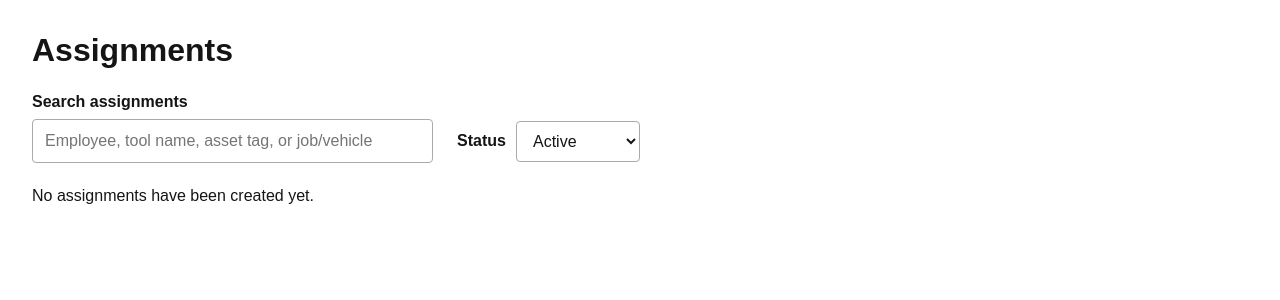
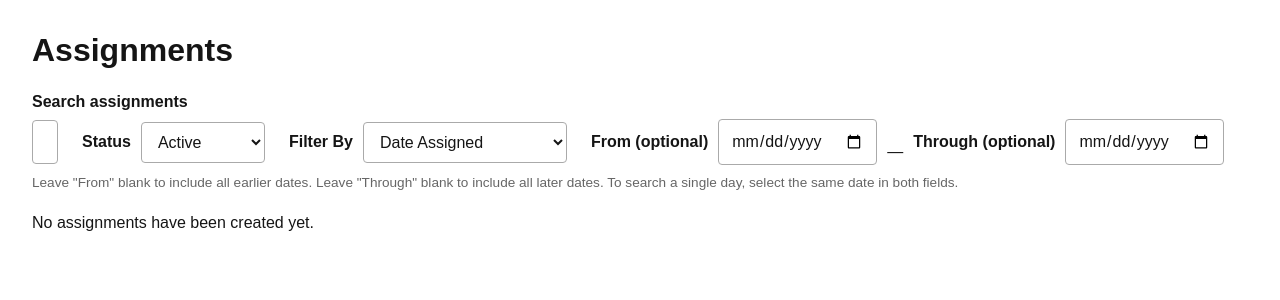
Before and after one commit to ryan4336/ToolTrack-WebApp, a Flask app: template templates/assignments.html in a window 1280 px wide. Shown: the part 90-390 px from the top of the page. Run offline with Flask 3, Linux system fonts and the light colour scheme; the template is opened without the code that fills it, so the values that code supplies are empty; parts of the project's set-up code (start-up, migrations or seed data) failed here and were passed over.

Commit message:
completed tasks 17, 19, and 33

```diff
--- a/app.py
+++ b/app.py
@@ -7,6 +7,7 @@ from flask_sqlalchemy import SQLAlchemy
 from sqlalchemy import URL, text
 from sqlalchemy.exc import IntegrityError, OperationalError
 from datetime import datetime, date, timezone
+from zoneinfo import ZoneInfo
 from functools import wraps
 
 # Load the database settings from .env
@@ -264,6 +265,15 @@ def current_admin():
     db.select(Employee).where(Employee.email == email, Employee.admin.is_(True))
 ).scalar_one_or_none()
 
+# Convert UTC database timestamps to Central Time for Jinja templates
+@app.template_filter('to_central')
+def format_central_time(dt):
+    if dt is None:
+        return None
+    # Add UTC timezone to the naive database time, then convert to Chicago time
+    aware_utc = dt.replace(tzinfo=timezone.utc)
+    return aware_utc.astimezone(ZoneInfo("America/Chicago"))
+
 # ------------------------------------
 # ---------------ROUTES---------------
 # ------------------------------------
@@ -398,7 +408,7 @@ def dashboard():
 @app.route("/employees")
 @login_required
 def employees():
-# Make sure the user is logged in
+    # Make sure the user is logged in
     if "user_email" not in session:
         flash("Please log in to access the dashboard.", "error")
         return redirect(url_for("login"))
@@ -417,7 +427,21 @@ def employees():
         db.select(Employee).order_by(Employee.name)
     ).scalars().all()
 
-    return render_template("employees.html", employees=employee_list)
+    # Calculate active assignment counts and total tool value per employee
+    employee_totals = {emp.employee_id: {"count": 0, "value": 0.00} for emp in employee_list}
+
+    active_assignments = db.session.execute(
+        db.select(Assignment.employee_id, Tool.price)
+        .join(Tool, Assignment.asset_id == Tool.asset_id)
+        .where(Assignment.active.is_(True))
+    ).all()
+
+    for emp_id, price in active_assignments:
+        if emp_id in employee_totals:
+            employee_totals[emp_id]["count"] += 1
+            employee_totals[emp_id]["value"] += float(price)
+
+    return render_template("employees.html", employees=employee_list, totals=employee_totals)
 
 @app.route("/employees/add", methods=["GET", "POST"])
 @login_required
--- a/static/assignments.js
+++ b/static/assignments.js
@@ -1,16 +1,28 @@
-// Find the search field, status filter, assignment rows, and message
+// Find the search field, status filter, date filters, assignment rows, and messages
 const searchInput = document.getElementById("assignment-search");
 const statusFilter = document.getElementById("assignment-status");
+const dateTypeFilter = document.getElementById("date-type");
+const dateFromInput = document.getElementById("date-from");
+const dateThroughInput = document.getElementById("date-through");
+const dateError = document.getElementById("date-error");
 const assignmentRows = document.querySelectorAll(".list-row");
 const noResults = document.getElementById("no-assignment-results");
 
 let searchTimer;
 
-// Apply the search and status filter together
+// Apply the search, status, and date filters together
 function filterAssignments() {
     const search = searchInput.value.trim().toLowerCase();
     const status = statusFilter.value;
+    const dateType = dateTypeFilter.value;
+    const dateFrom = dateFromInput.value;
+    const dateThrough = dateThroughInput.value;
+
     let visibleCount = 0;
+
+    // Display an error message if From is after Through
+    const hasDateError = dateFrom && dateThrough && dateFrom > dateThrough;
+    dateError.hidden = !hasDateError;
 
     assignmentRows.forEach(function (row) {
         // Check whether the employee or tool information contains the search
@@ -18,11 +30,24 @@ function filterAssignments() {
         const matchesSearch = assignmentText.includes(search);
 
         // All accepts either status, otherwise match the selected status
-        const matchesStatus =
-            status === "all" || row.dataset.active === status;
+        const matchesStatus = status === "all" || row.dataset.active === status;
 
-        // Display only rows that pass both checks
-        const matches = matchesSearch && matchesStatus;
+        // Date filtering logic
+        let matchesDate = true;
+        if (!hasDateError && (dateFrom || dateThrough)) {
+            const rowDate = row.getAttribute(`data-${dateType}`);
+
+            // Exclude assignments without the selected date when a range is applied
+            if (!rowDate) {
+                matchesDate = false;
+            } else {
+                if (dateFrom && rowDate < dateFrom) matchesDate = false;
+                if (dateThrough && rowDate > dateThrough) matchesDate = false;
+            }
+        }
+
+        // Display only rows that pass all valid checks; hide all if there's a date error
+        const matches = matchesSearch && matchesStatus && matchesDate && !hasDateError;
         row.hidden = !matches;
 
         if (matches) {
@@ -30,9 +55,10 @@ function filterAssignments() {
         }
     });
 
-    // This message exists only when assignments were loaded
+    // Display the existing no-results message when no assignments match
     if (noResults) {
-        noResults.hidden = visibleCount !== 0;
+        // Hide standard empty message if the error message is already taking precedence
+        noResults.hidden = visibleCount !== 0 || hasDateError;
     }
 }
 
@@ -42,11 +68,11 @@ searchInput.addEventListener("input", function () {
     searchTimer = setTimeout(filterAssignments, 300);
 });
 
-// Apply status changes
-statusFilter.addEventListener("change", function () {
-    clearTimeout(searchTimer);
-    filterAssignments();
-});
+// Apply filter changes instantly for dropdowns and date inputs
+statusFilter.addEventListener("change", filterAssignments);
+dateTypeFilter.addEventListener("change", filterAssignments);
+dateFromInput.addEventListener("change", filterAssignments);
+dateThroughInput.addEventListener("change", filterAssignments);
 
 // Apply the default Active filter when the page opens
 filterAssignments();
--- a/templates/assignments.html
+++ b/templates/assignments.html
@@ -7,6 +7,7 @@
     <h1>Assignments</h1>
 </div>
 
+<!-- Search and filter the assignments -->
 <!-- Search and filter the assignments -->
 <div class="search-form">
     <label for="assignment-search">Search assignments</label>
@@ -24,7 +25,33 @@
                 <option value="all">All</option>
             </select>
         </div>
+
+        <div class="dropdown-filter">
+            <label for="date-type">Filter By</label>
+            <select id="date-type">
+                <option value="date-assigned">Date Assigned</option>
+                <option value="expected-return">Expected Return Date</option>
+                <option value="actual-return">Date Returned</option>
+            </select>
+        </div>
+
+        <div style="display: flex; gap: 10px; align-items: center;">
+            <div class="dropdown-filter">
+                <label for="date-from">From (optional)</label>
+                <input type="date" id="date-from">
+            </div>
+            <span style="padding-top: 20px;">—</span>
+            <div class="dropdown-filter">
+                <label for="date-through">Through (optional)</label>
+                <input type="date" id="date-through">
+            </div>
+        </div>
     </div>
+
+    <p style="font-size: 0.85rem; color: #666; margin-top: 10px;">
+        Leave "From" blank to include all earlier dates. Leave "Through" blank to include all later dates. To search a single day, select the same date in both fields.
+    </p>
+    <p id="date-error" class="form-error" hidden>From date cannot be after Through date.</p>
 </div>
 
 {% if assignments %}
@@ -49,7 +76,10 @@
             {% for assignment, tool, employee in assignments %}
             <tr class="list-row"
                 data-search="{{ assignment.assignment_id }} {{ employee.name }} {{ employee.email }} {{ tool.tool_name }} {{ tool.asset_tag }} {{ tool.brand or '' }} {{ tool.model or '' }} {{ assignment.job_vehicle_number or '' }}"
-                data-active="{{ 'active' if assignment.active else 'inactive' }}">
+                data-active="{{ 'active' if assignment.active else 'inactive' }}"
+                data-date-assigned="{{ (assignment.date_assigned|to_central).strftime('%Y-%m-%d') }}"
+                data-expected-return="{{ assignment.expected_return_date.strftime('%Y-%m-%d') if assignment.expected_return_date else '' }}"
+                data-actual-return="{{ (assignment.actual_return_date|to_central).strftime('%Y-%m-%d') if assignment.actual_return_date else '' }}">
 
                 <td>{{ employee.name }}</td>
                 <td>{{ tool.tool_name }}</td>
@@ -57,7 +87,7 @@
                 <td>{{ assignment.job_vehicle_number or "—" }}</td>
 
                 <td>
-                    {{ assignment.date_assigned.strftime('%m/%d/%Y') }}
+                    {{ (assignment.date_assigned|to_central).strftime('%m/%d/%Y') }}
                 </td>
 
                 <td>
@@ -66,7 +96,7 @@
                 </td>
 
                 <td>
-                    {{ assignment.actual_return_date.strftime('%m/%d/%Y')
+                    {{ (assignment.actual_return_date|to_central).strftime('%m/%d/%Y')
                        if assignment.actual_return_date else "—" }}
                 </td>
 
```
Also changed, not shown: templates/assignment_details.html (+20 -4 lines), templates/employees.html (+8 -1 lines).
